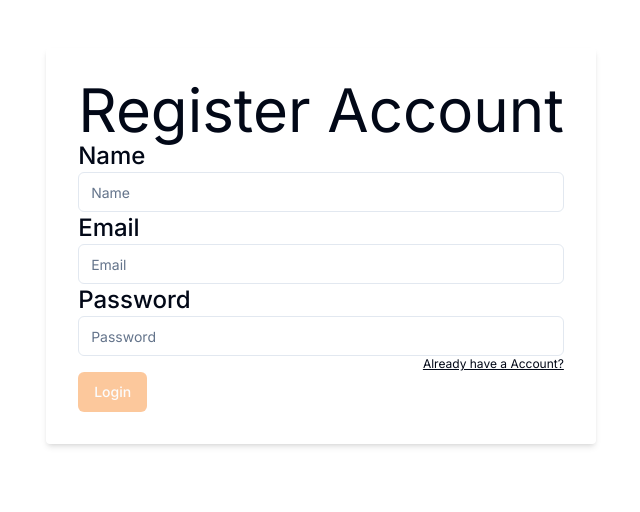
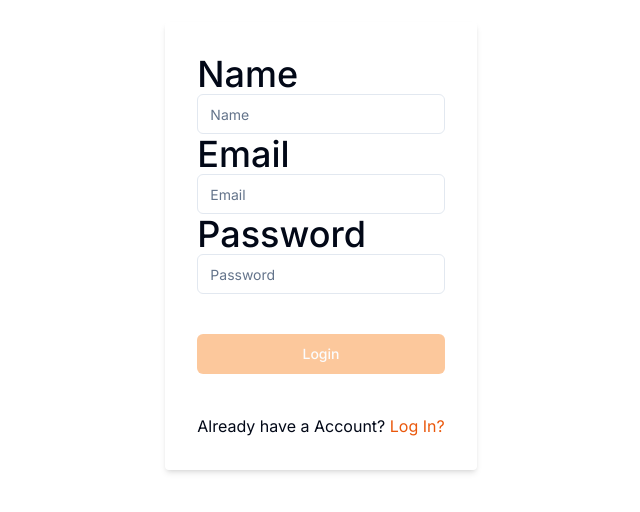
Before and after one commit to manOnTheMoon2101/weight_management, a Next.js app: page /register in a window 1280 px wide. Shown: the part 154-666 px from the top of the page, without its empty margins (319-959 px from the left). Built offline with nearby package versions, Linux system fonts and the light colour scheme.

Commit message:
edited register page

```diff
--- a/app/login/page.tsx
+++ b/app/login/page.tsx
@@ -20,7 +20,8 @@ const Login = () => {
   const [email, setEmail] = useState("");
   const [password, setPassword] = useState("");
   const [loading, setLoading] = useState(false);
-
+  const isDisabled = !email || !password;
+  const cursorStyle = isDisabled ? 'cursor-not-allowed' : 'cursor-pointer';
   const onSubmit = async () => {
     setLoading(true);
     try {
@@ -90,18 +91,30 @@ const Login = () => {
           onChange={(e) => setPassword(e.target.value)}
         />
         <div className="flex flex-col mt-10">
+          <TooltipProvider>
+            <Tooltip>
+              <TooltipTrigger asChild>
+                <div>
                   {loading ? (
                     <AiOutlineLoading className="animate-spin text-orange-400 text-lg" />
                   ) : (
                     <Button
-              className="bg-orange-400 text-slate-50 w-full"
+                      className={`bg-orange-400 text-slate-50 w-full cursor-not-allowed`}
                       onClick={onSubmit}
                       disabled={!email || !password}
                     >
                       Login
                     </Button>
                   )}
-
+                </div>
+              </TooltipTrigger>
+              <TooltipContent className="text-red-600 text-left">
+                {!email && "Email Required"}
+                <br />
+                {!password && "Password Required"}
+              </TooltipContent>
+            </Tooltip>
+          </TooltipProvider>
           <p className="mt-10">
             Don't have an account?{" "}
             <Link href="/register" className="text-orange-600">
--- a/app/register/page.tsx
+++ b/app/register/page.tsx
@@ -40,34 +40,30 @@ const Register = () => {
   return (
     <div className="min-h-screen flex items-center justify-center">
       <div className="p-8 rounded shadow-md">
-        <h2 className="text-6xl">Register Account</h2>
         <form>
-          <Label className="text-2xl">Name</Label>
+          <Label className="text-4xl text-center">Name</Label>
           <Input
             placeholder="Name"
             name="name"
             onChange={handleChange}
             value={user.name}
           />
-          <Label className="text-2xl">Email</Label>
+          <Label className="text-4xl text-center">Email</Label>
           <Input
             placeholder="Email"
             name="email"
             onChange={handleChange}
             value={user.email}
           />
-          <Label className="text-2xl">Password</Label>
+          <Label className="text-4xl text-center">Password</Label>
           <Input
             placeholder="Password"
             name="password"
             onChange={handleChange}
             value={user.password}
           />
-          <div className="flex flex-row justify-end">
-            <Link href="/login" className="underline text-xs">
-              Already have a Account?
-            </Link>
-          </div>
+
+          <div className="flex flex-col mt-10">
             {loading ? (
               <AiOutlineLoading className="animate-spin text-orange-400 text-lg" />
             ) : (
@@ -79,6 +75,14 @@ const Register = () => {
                 Login
               </Button>
             )}
+            <p className="mt-10">
+              Already have a Account?
+              <Link href="/login" className="text-orange-600">
+                {" "}
+                Log In?
+              </Link>
+            </p>
+          </div>
         </form>
       </div>
     </div>
```
Lines whose indentation alone changed are shown as unchanged.
